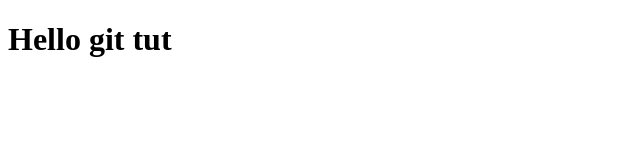
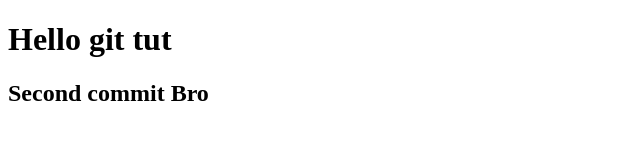
Before and after one commit to Abhishekgoel29/Git-tut, a plain HTML site: page index.html in a window 1280 px wide. Shown: the whole page, without its empty margins (0-640 px from the left). Drawn offline with Linux system fonts and the light colour scheme.

Commit message:
Second commit

```diff
--- a/index.html
+++ b/index.html
@@ -8,5 +8,6 @@
 </head>
 <body>
     <h1>Hello git tut</h1>
+    <h2>Second commit Bro</h2>
 </body>
 </html>
```
